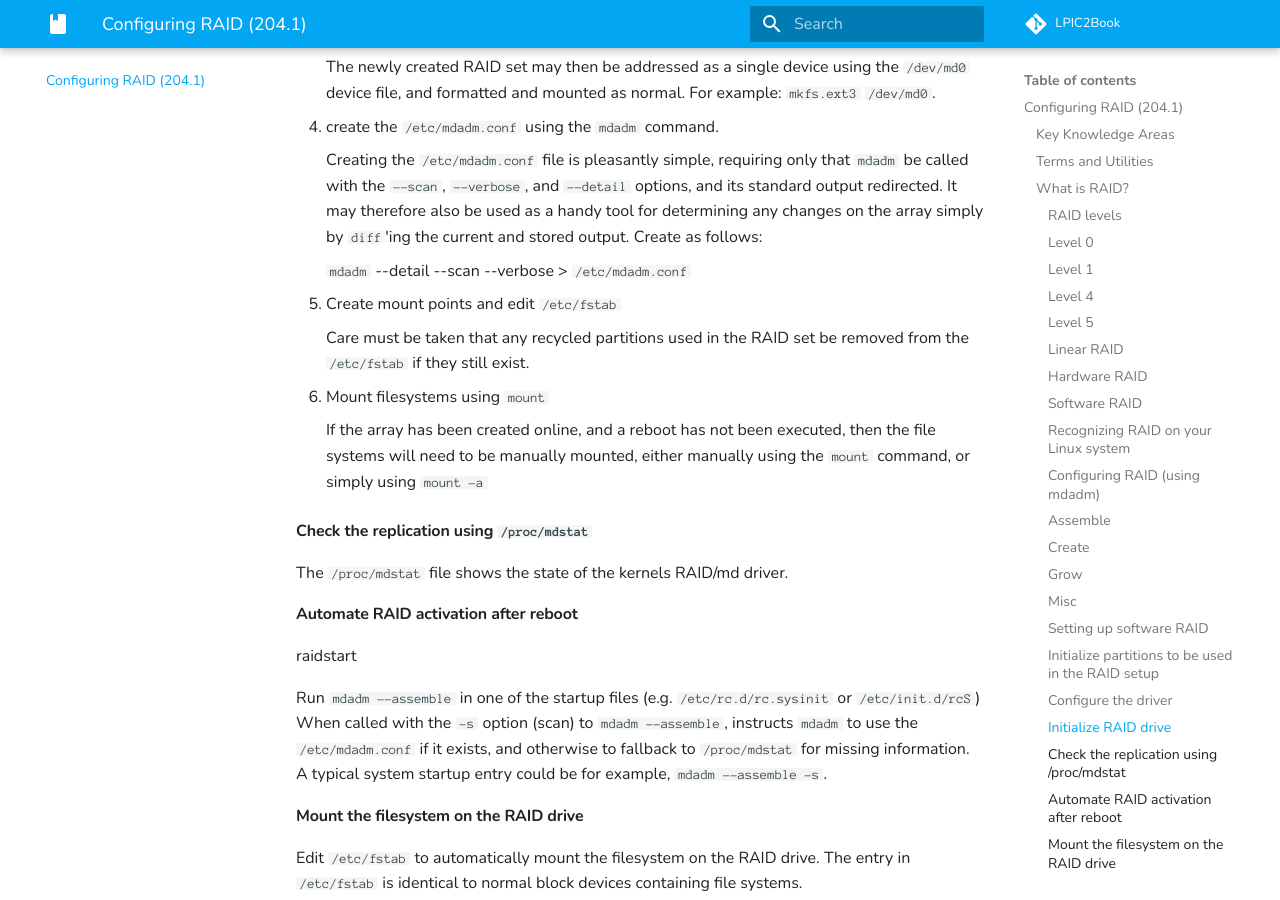
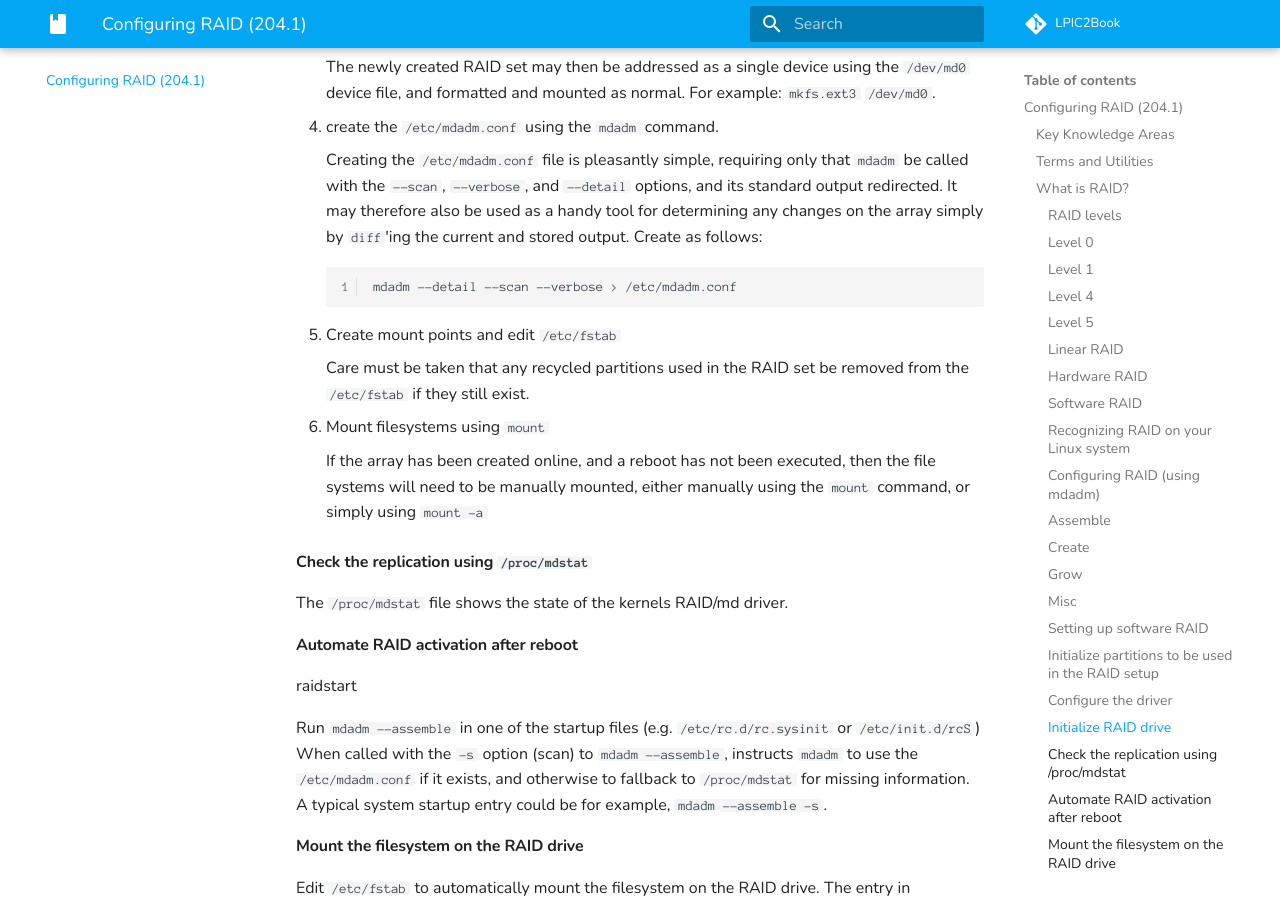
Before and after one commit to lpic2book/src, an MkDocs documentation site: the page built from docs/lpic2.204.1.md, in a window 1280 px wide and 900 px high, scrolled down 6624 px. Built offline with MkDocs 1.6.1 and Material for MkDocs 9.7.7, drawn with Linux system fonts in a browser that asks for light colours; comment, search, counter and statistics services are not loaded.

Commit message:
Format a whole command line
A partial monospaced command line
is now a completely monospaced command line.

Indenting 8 spaces is also done in file lpic2.204.2.md.

```diff
--- a/docs/lpic2.204.1.md
+++ b/docs/lpic2.204.1.md
@@ -350,7 +350,7 @@ format a RAID drive:
     on the array simply by `diff`'ing the current and stored output.
     Create as follows:
 
-    `mdadm` \--detail \--scan \--verbose \> `/etc/mdadm.conf`
+        mdadm --detail --scan --verbose > /etc/mdadm.conf
 
 5.  Create mount points and edit `/etc/fstab`
 
```
